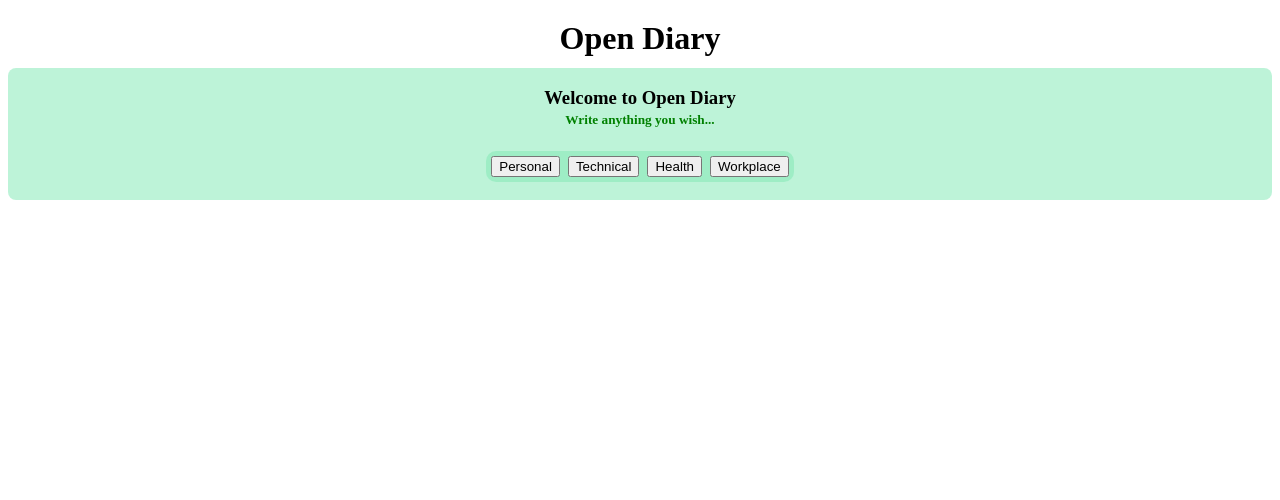
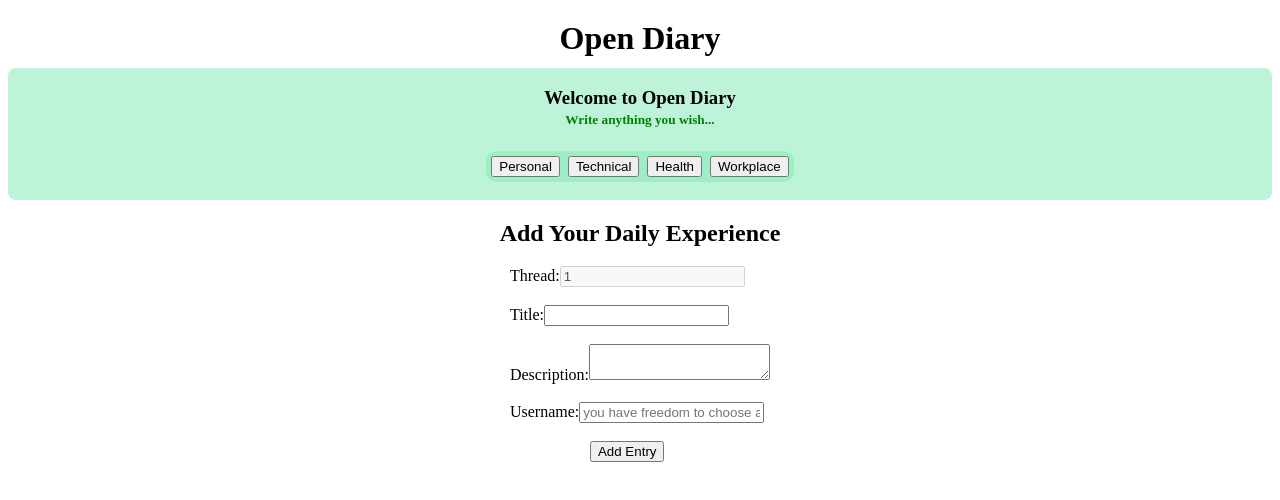
Before and after one commit to silnshadow/opendiary, an Angular app: page /diaryentry/1 in a window 1280 px wide. Before the commit this address led to /. Shown: the top 500 px of the page. Built offline with nearby package versions, Linux system fonts and the light colour scheme.

Commit message:
Everything working fine new thread being created

```diff
--- a/src/app/app-routing.module.ts
+++ b/src/app/app-routing.module.ts
@@ -14,6 +14,8 @@ const routes: Routes = [
   { path: 'health', component: HealthDiaryComponent },
   { path: 'workplace', component: WorkplaceDiaryComponent },
   { path: 'diaryentry', component: DiaryEntryComponent },
+  { path: 'diaryentry/:threadId', component: DiaryEntryComponent }
+
 ];
 
 @NgModule({
--- a/src/app/diary-entry/diary-entry.component.html
+++ b/src/app/diary-entry/diary-entry.component.html
@@ -2,13 +2,14 @@
   <h2>Add Your Daily Experience</h2>
   <form>
     <div class="form-group">
-      <label for="title">Thread:</label>
+      <label for="thread">Thread:</label>
       <input
         type="text"
-        id="title"
-        name="title"
+        id="thread"
+        name="thread"
         class="form-control"
-        [(ngModel)]="entry.title"
+        [(ngModel)]="threadId"
+        disabled
       />
     </div>
     <br/>
@@ -41,7 +42,7 @@
         name="loggedUser"
         class="form-control"
         placeholder="you have freedom to choose any name"
-        [(ngModel)]="entry.loggedUser.anonmyusId"
+        [(ngModel)]="entry.loggedUser.anonymousId"
       />
     </div>
     <br/>
--- a/src/app/diary-entry/diary-entry.component.ts
+++ b/src/app/diary-entry/diary-entry.component.ts
@@ -1,6 +1,8 @@
 import { Component, OnInit } from '@angular/core';
-import { DiaryEntry } from '../models/diary-entry';
+import { ChatThread, DiaryEntry } from '../models/diary-entry';
 import { DiaryserviceService } from '../diaryservice.service';
+import { ActivatedRoute } from '@angular/router';
+import { Generator } from '../helper/Generator';
 
 @Component({
   selector: 'app-diary-entry',
@@ -9,24 +11,48 @@ import { DiaryserviceService } from '../diaryservice.service';
 })
 export class DiaryEntryComponent implements OnInit {
   entry: DiaryEntry = new DiaryEntry();
+  threadId: string = '';
+  generator: Generator = new Generator();
 
-  constructor(private diaryserviceService: DiaryserviceService) {}
+  constructor(
+    private diaryserviceService: DiaryserviceService,
+    private router: ActivatedRoute,
+  ) {}
 
-  ngOnInit(): void {}
+  ngOnInit(): void {
+    this.getThreadId();
+  }
+
+  getThreadId(): void {
+    this.threadId = this.router.snapshot.paramMap.get('threadId') || '';
+  }
 
   addEntry(): void {
     console.log('Adding entry:', this.entry);
-    if (this.entry.title.trim() !== '' && this.entry.description.trim() !== '') {
+    if (this.threadId) {
       this.entry.publishedDate = new Date();
-      this.entry.loggedUser.id = (5+1).toString();
-      this.diaryserviceService.addEntryInPersonalDiary(this.entry);
+      this.entry.loggedUser.id = (5 + 1).toString();
+      this.diaryserviceService.addEntryInMarkedThread(
+        this.threadId,
+        this.entry
+      );
+    }
+    else if(
+      this.entry.title.trim() !== '' &&
+      this.entry.description.trim() !== ''
+    ) {
+      this.entry.publishedDate = new Date();
+      this.entry.loggedUser.id = (5 + 1).toString();
+
+      const chatThread: ChatThread ={
+        threadId: this.generator.generateRandomThreadId(),
+        diaryEntries: [this.entry]
+      }
+      this.diaryserviceService.addEntryInChatThread(chatThread);
 
       this.entry = new DiaryEntry();
-
     } else {
-
       console.log('Title and description are required.');
     }
   }
-
 }
--- a/src/app/diaryservice.service.ts
+++ b/src/app/diaryservice.service.ts
@@ -93,4 +93,22 @@ export class DiaryserviceService {
       this.personalDiaries.unshift(entry);
     }
   }
+
+  addEntryInChatThread(chatThread: ChatThread): void {
+    if (ChatThread) {
+      console.log('initial'+this.chatThreads.length);
+
+      this.chatThreads.unshift(chatThread);
+      console.log('final'+this.chatThreads.length);
+    }
+  }
+
+  addEntryInMarkedThread(threadId: string, entry: DiaryEntry): void {
+    if (threadId && entry) {
+      console.log('initial'+this.chatThreads.find(chatThread => chatThread.threadId == threadId)?.diaryEntries.length);
+      this.chatThreads.find(chatThread => chatThread.threadId == threadId)?.diaryEntries.unshift(entry);
+      console.log('final'+this.chatThreads.find(chatThread => chatThread.threadId == threadId)?.diaryEntries.length);
+
+    }
+  }
 }
--- a/src/app/helper/Generator.ts
+++ b/src/app/helper/Generator.ts
@@ -11,5 +11,19 @@ export class Generator {
         return thread;
       }
 
+      public generateRandomThreadId(): string {
+        const characters =
+          'ABCDEFGHIJKLMNOPQRSTUVWXYZabcdefghijklmnopqrstuvwxyz0123456789';
+        const threadIdLength = 8; // Adjust the length as needed
+        let threadId = '';
+
+        for (let i = 0; i < threadIdLength; i++) {
+          const randomIndex = Math.floor(Math.random() * characters.length);
+          threadId += characters.charAt(randomIndex);
+        }
+
+        return threadId;
+      }
+
 
 }
--- a/src/app/personal-diary/personal-diary.component.html
+++ b/src/app/personal-diary/personal-diary.component.html
@@ -21,9 +21,11 @@
           <div class="diary-header"></div>
           <div class="diary-entry">
             <div class="existing-thread-chat">
-              <button (click)="writeInExistingThread(chatThread.threadId)">
-                <i class="fas fa-pencil-alt"></i> join
-              </button>
+                <nav routerLink="/diaryentry/{{chatThread.threadId}}">
+                    <button>
+                      <i class="fas fa-pencil-alt"></i> join
+                    </button>
+                  </nav>
             </div>
             <h3>{{ blog.title }}</h3>
             <img
```
